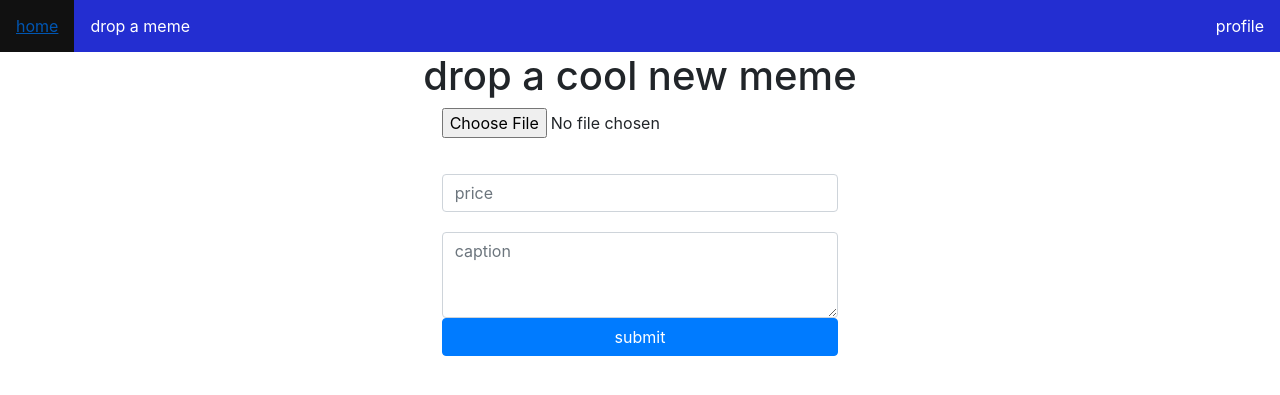
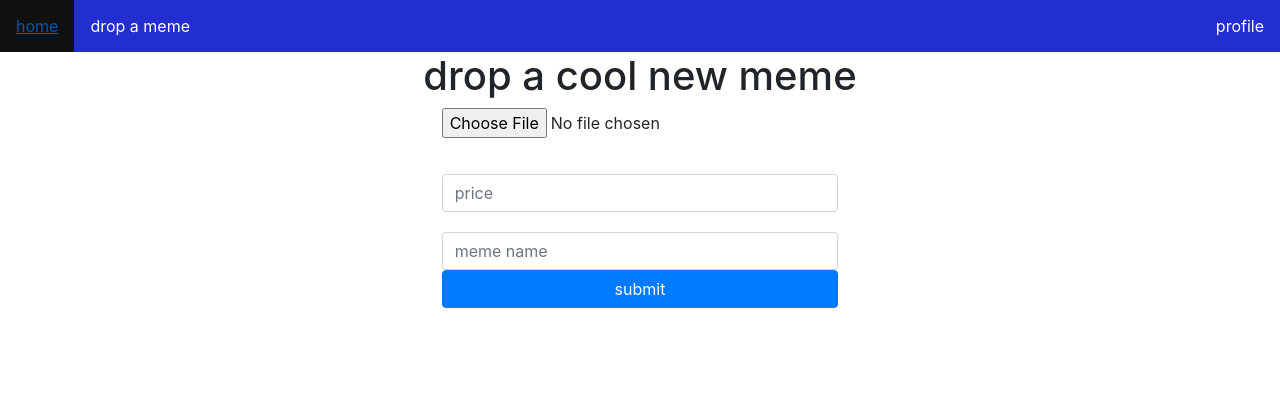
Before and after one commit to andrewpaige1/stonk, a Flask app: page /create in a window 1280 px wide. Shown: the top 395 px of the page. Run offline with Flask 2, Linux system fonts and the light colour scheme; some libraries are stand-ins or nearby versions.

Commit message:
got rid of duplicate posts

```diff
--- a/app.py
+++ b/app.py
@@ -1,10 +1,9 @@
 from flask import Flask, render_template, url_for, request, session, redirect
 from flask_pymongo import PyMongo
 import bcrypt
-from bson.json_util import loads, dumps
-import json
 from flask_cors import CORS
 from flask_uploads import UploadSet, configure_uploads, IMAGES, patch_request_class
+import datetime
 
 app = Flask('app')
 app.config.from_pyfile('config.cfg')
@@ -27,7 +26,7 @@ def index():
 @app.route('/login', methods=['POST'])
 def login():
     users = mongo.db.users
-    login_user = users.find_one({'name' : request.form['username']})
+    login_user = users.find_one({'name': request.form['username']})
 
     if login_user:
         if bcrypt.hashpw(request.form['pass'].encode('utf-8'), login_user['password']) == login_user['password']:
@@ -36,20 +35,22 @@ def login():
 
     return redirect(url_for('index'))
 
+
 @app.route('/logout', methods=['POST'])
 def logout():
     session.clear()
     return redirect(url_for('index'))
 
+
 @app.route('/register', methods=['POST', 'GET'])
 def register():
     if request.method == 'POST':
         users = mongo.db.users
-        existing_user = users.find_one({'name' : request.form['username']})
+        existing_user = users.find_one({'name': request.form['username']})
 
         if existing_user is None:
             hashpass = bcrypt.hashpw(request.form['pass'].encode('utf-8'), bcrypt.gensalt())
-            users.insert_one({'name' : request.form['username'], 'password' : hashpass})
+            users.insert_one({'name': request.form['username'], 'password': hashpass})
             session['username'] = request.form['username']
             return redirect(url_for('index'))
 
@@ -57,21 +58,32 @@ def register():
 
     return render_template('register.html', message="")
 
+
 @app.route('/create', methods=['GET', 'POST'])
 def create():
     if request.method == 'POST' and 'photo' in request.files:
         photo = request.files['photo']
         if photo.filename == '':
             return render_template('create.html', message="please post a valid file")
+        posts = mongo.db.posts
         price = request.form['price']
-        if price.isnumeric():
-            price = int(price)
-        else:
+        try:
+            float(price)
+        except ValueError:
             return render_template('create.html', message="please enter a valid number")
-        caption = request.form['caption']
-        filename = meme_folder.save(request.files['photo'], folder=session['username'])
-        return redirect(url_for('index'))
+        meme_name = request.form['memeName']
+        existing_meme = posts.find_one({'memeName': meme_name})
+        if existing_meme is None:
+            now = datetime.datetime.now()
+           # print(photo.filename)
+            dot = photo.filename.index('.')+1
+            photo_type = photo.filename[dot::]
+            meme_folder.save(request.files['photo'], folder=session['username'], name=meme_name + '.')
+            posts.insert_one({'memeName': meme_name+photo_type, 'price': price, 'date': now.hour, 'bought': 0, 'sold': 0})
+            return redirect(url_for('index'))
+        return render_template('create.html', message="meme name already exists!")
     return render_template('create.html', message="")
+
 
 @app.route('/profile')
 def profile():
--- a/templates/create.html
+++ b/templates/create.html
@@ -12,7 +12,7 @@
         <div style="padding-bottom: 5%; padding-top: 5%;">
         <input type="text" name="price" placeholder="price" class="form-control">
         </div>
-        <textarea class="form-control" name="caption" placeholder="caption" rows="3"></textarea>
+        <input type="text" name="memeName" placeholder="meme name" class="form-control">
         <button type="submit" class="btn btn-primary btn-block">submit</button>
     </form>
     </div>
```
